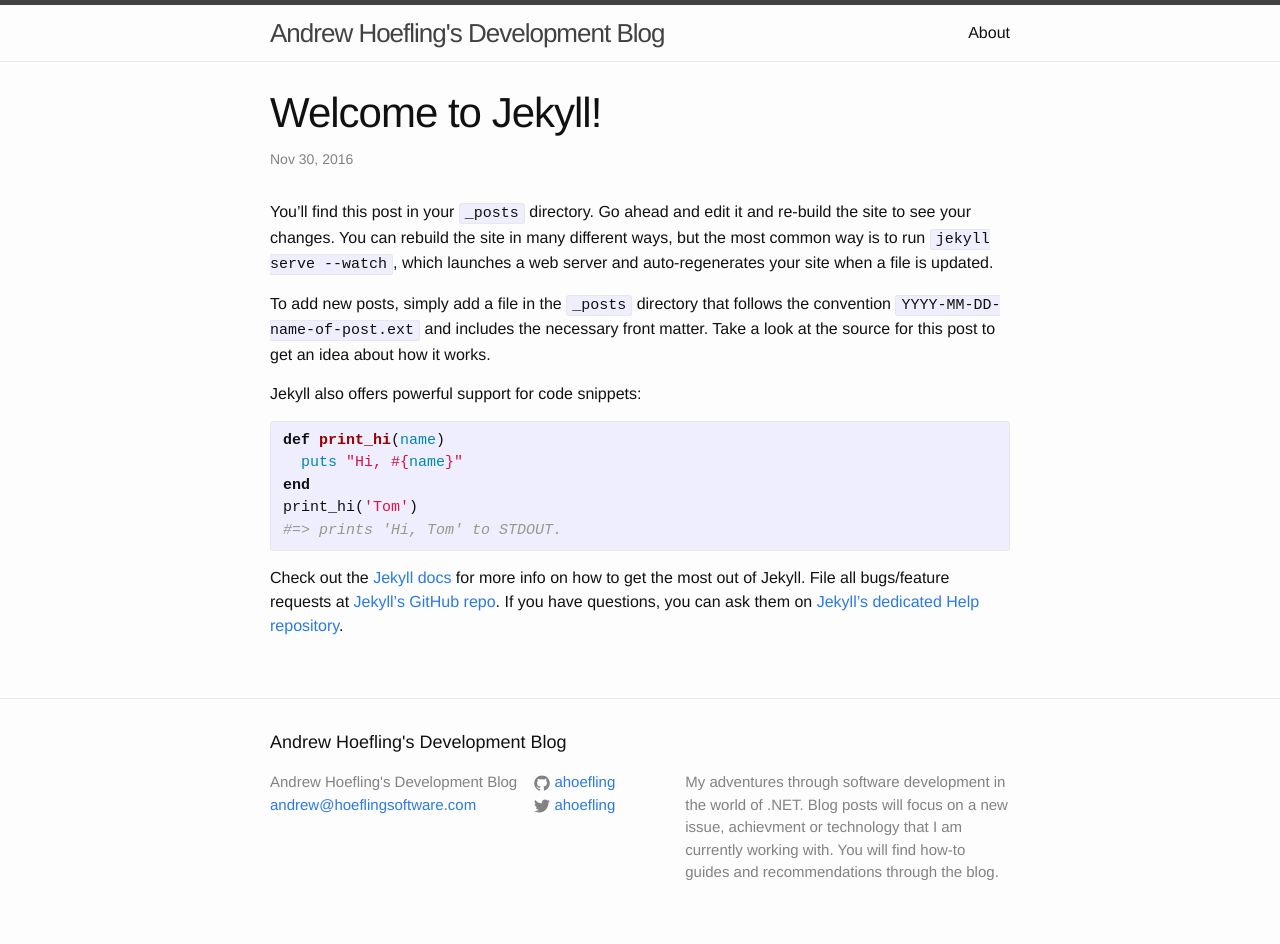
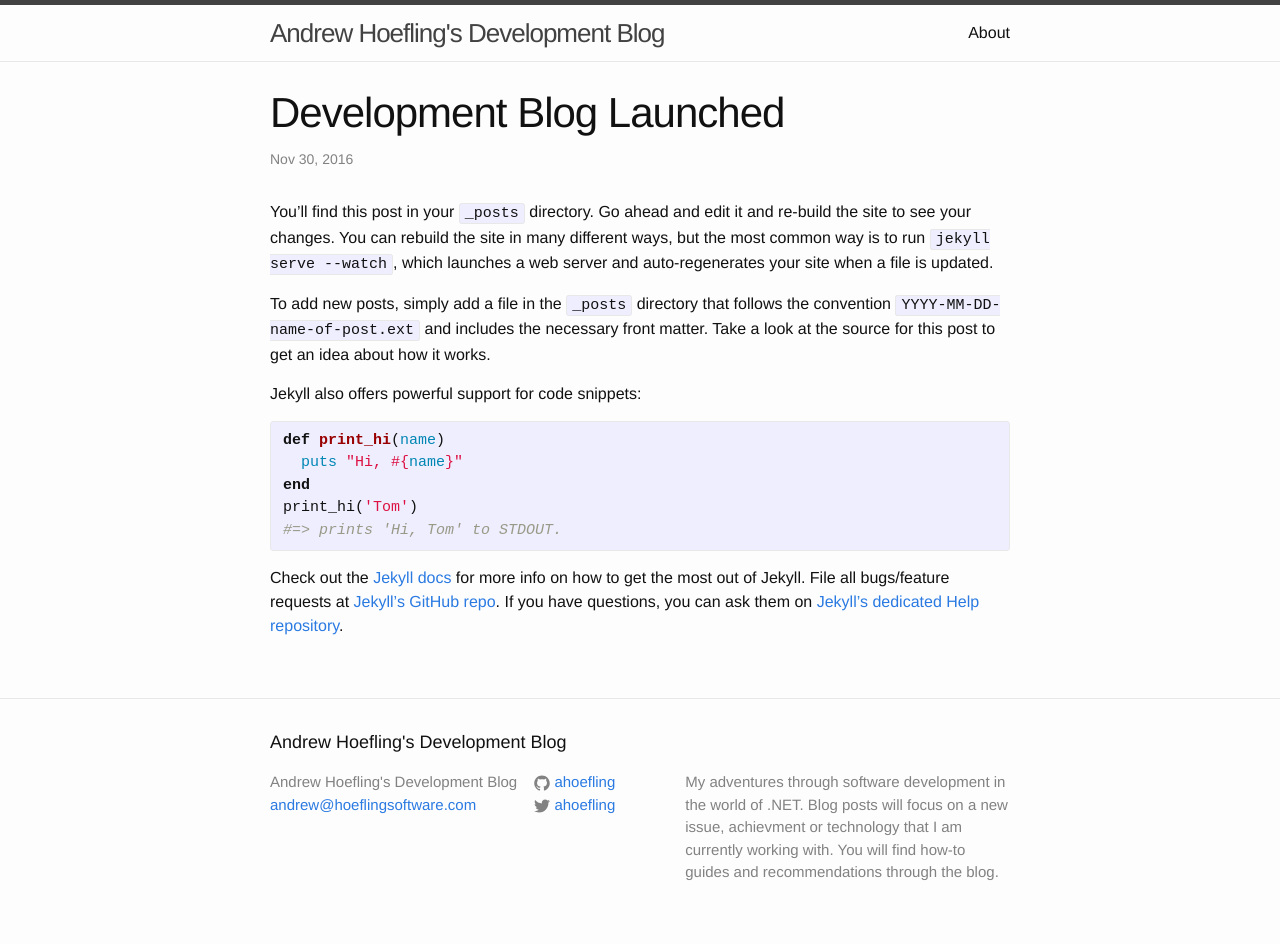
Before and after one commit to SkyeHoefling/ahoefling.github.io, a Jekyll site: the page built from _posts/2016-11-30-welcome-to-jekyll.markdown, in a window 1280 px wide. Built offline with Jekyll 4.4.1, drawn with Linux system fonts in a browser that asks for light colours.

Commit message:
Changed title on initial post

```diff
--- a/_posts/2016-11-30-welcome-to-jekyll.markdown
+++ b/_posts/2016-11-30-welcome-to-jekyll.markdown
@@ -1,8 +1,8 @@
 ---
 layout: post
-title:  "Welcome to Jekyll!"
+title:  "Development Blog Launched"
 date:   2016-11-30 12:03:37
-categories: jekyll update
+categories: blog
 ---
 You’ll find this post in your `_posts` directory. Go ahead and edit it and re-build the site to see your changes. You can rebuild the site in many different ways, but the most common way is to run `jekyll serve --watch`, which launches a web server and auto-regenerates your site when a file is updated.
 
```
